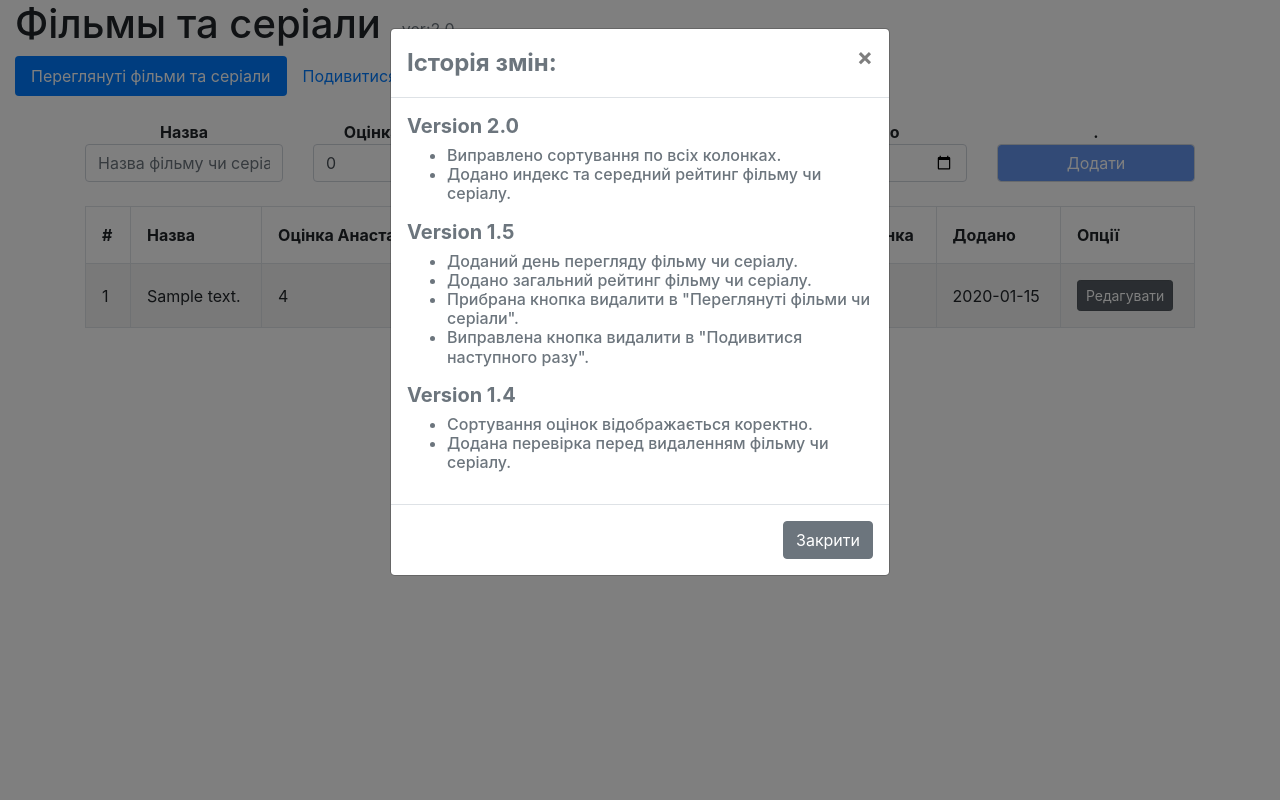
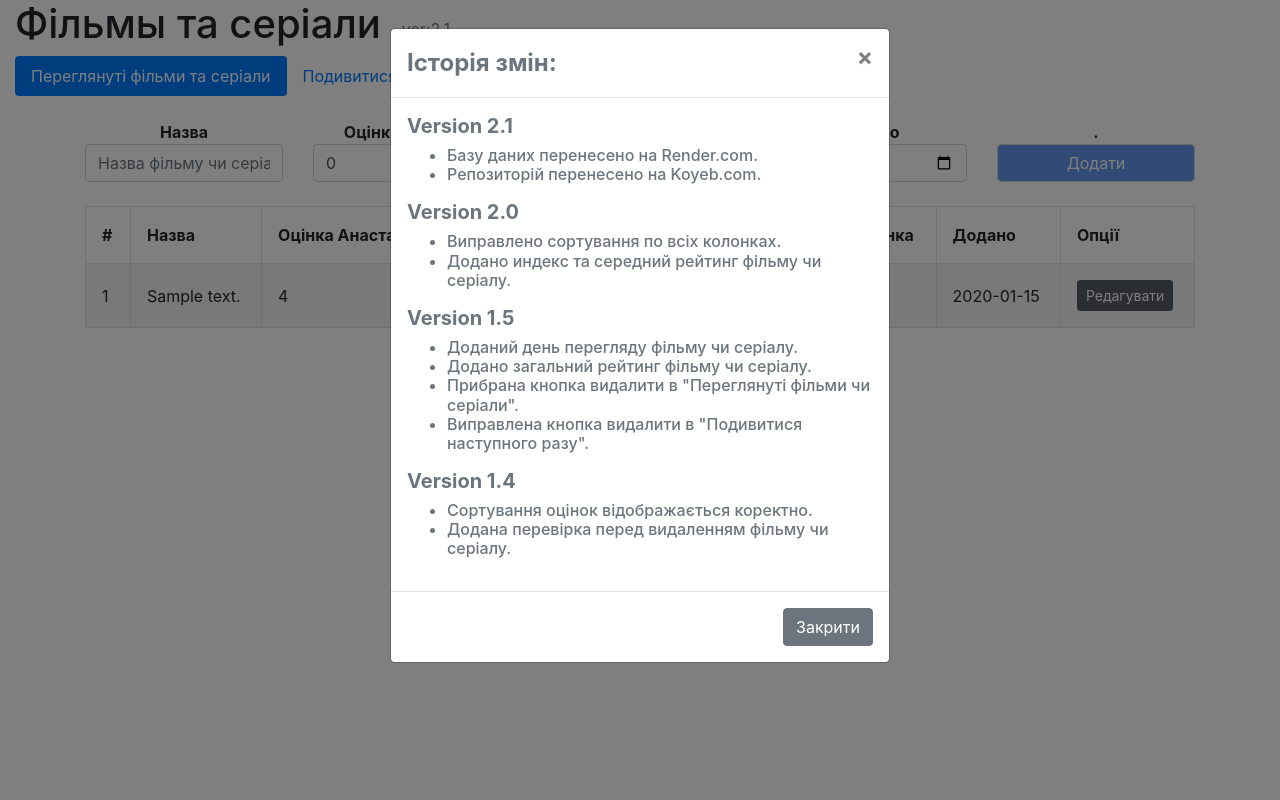
Before and after one commit to casteful/serials, a Flask app: page / in a window 1280 px wide, after a click on "ver:2.1". Run offline with Flask 3, Linux system fonts and the light colour scheme; tables that the repository leaves empty hold one stand-in row (values such as "Sample post"); some libraries are stand-ins or nearby versions.

Commit message:
Update index.html

```diff
--- a/templates/index.html
+++ b/templates/index.html
@@ -8,7 +8,7 @@
 <div class="container-fluid">
     <h1>Фiльмы та серіали<small class="text-muted">
         <button type="button" style="border:none;" class="btn btn-primary text-muted bg-transparent" data-toggle="modal" data-target="#exampleModal1">
-                ver:2.0
+                ver:2.1
         </button>
         <div class="modal fade" id="exampleModal1" tabindex="-1" role="dialog" aria-labelledby="exampleModalLabel" aria-hidden="true">
             <div class="modal-dialog" role="document">
@@ -20,6 +20,17 @@
                         </button>
                     </div>
                     <div class="modal-body">
+                        <h5>
+                            <dt>Version 2.1</dt>
+                        </h5>
+                        <h6>
+                            <dd>
+                                <ul>
+									<li>Базу даних перенесено на Render.com.</li>
+									<li>Репозиторій перенесено на Koyeb.com.</li>
+                                </ul>
+                            </dd>
+                        </h6>
                         <h5>
                             <dt>Version 2.0</dt>
                         </h5>
```
